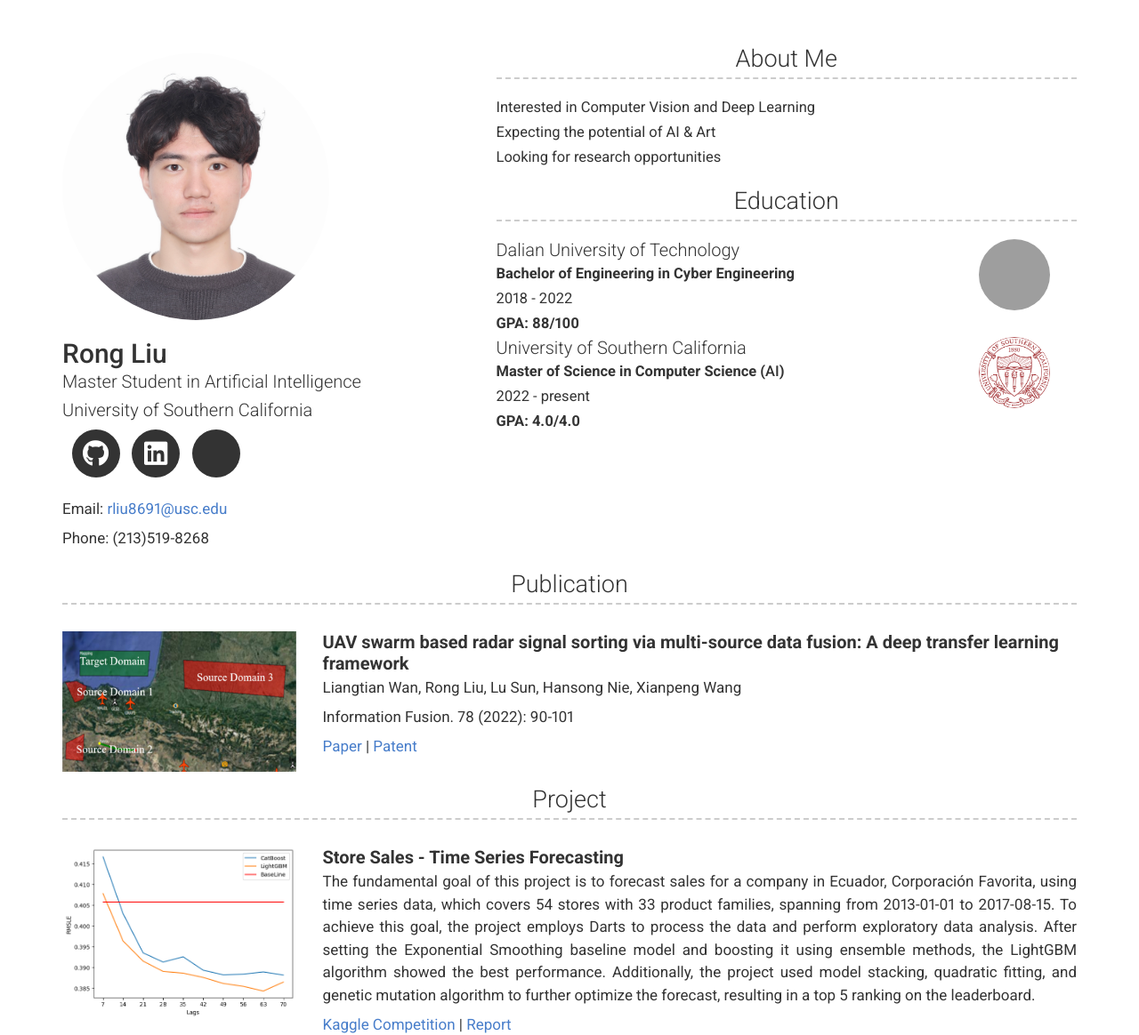
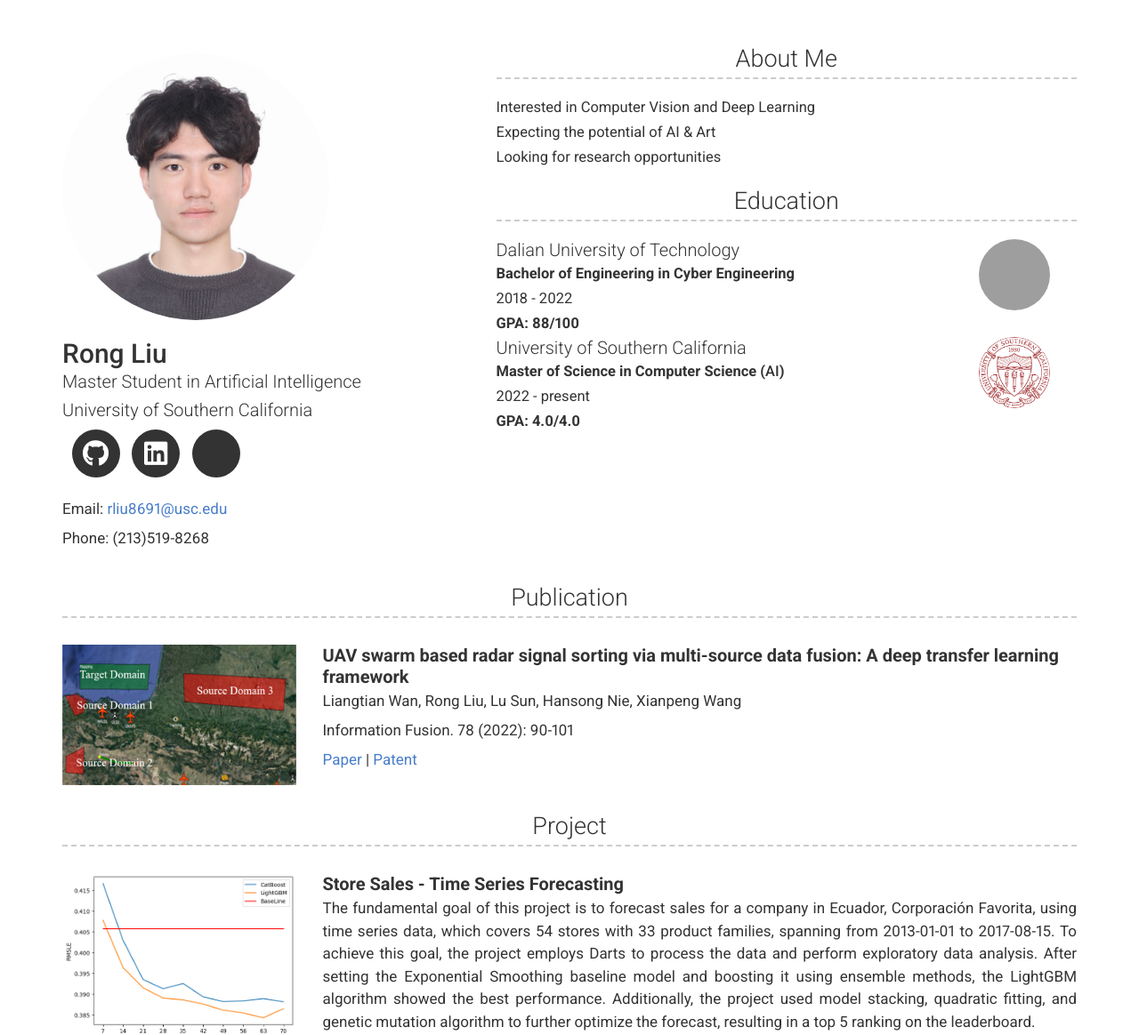
Before and after one commit to RongLiu-Leo/rongliu-leo.github.io, a Jekyll site: the page built from index.md, in a window 1280 px wide. Shown: the top 1164 px of the page at 89% size. Built offline with Jekyll 4.4.1, drawn with Linux system fonts in a browser that asks for light colours; nearby versions of some CDN libraries; a style sheet for code colours, icons or effects is not loaded; grey boxes are pictures that could not be loaded.

Commit message:
Update base.scss

```diff
--- a/_sass/base.scss
+++ b/_sass/base.scss
@@ -155,10 +155,10 @@ body {
   text-align: center; }
 
 .container {
-  margin-top:15px;
+  margin-top:30px;
 
   @media print {
-    margin-top: 20px;
+    margin-top: 10px;
   }
 }
 
```
